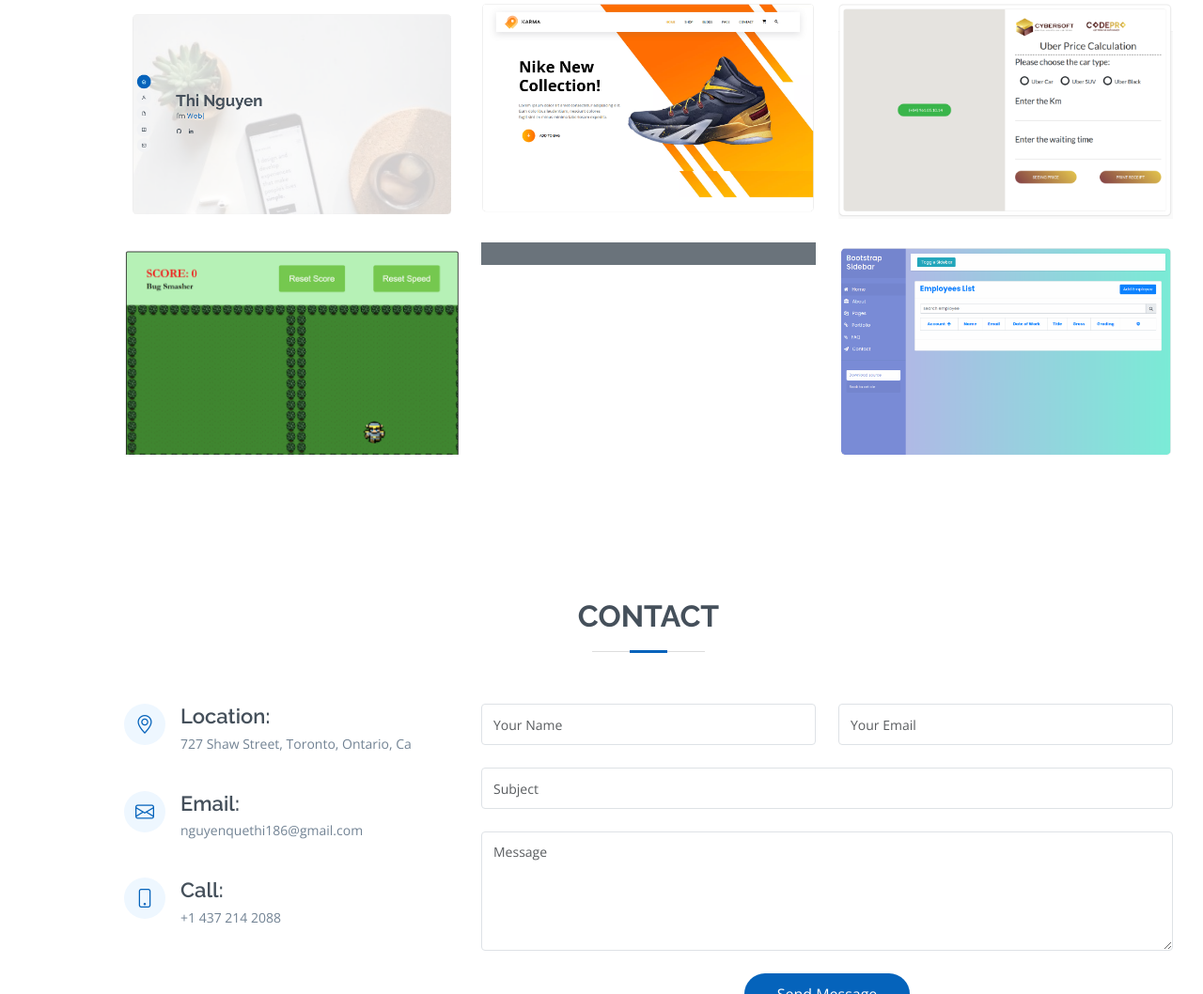
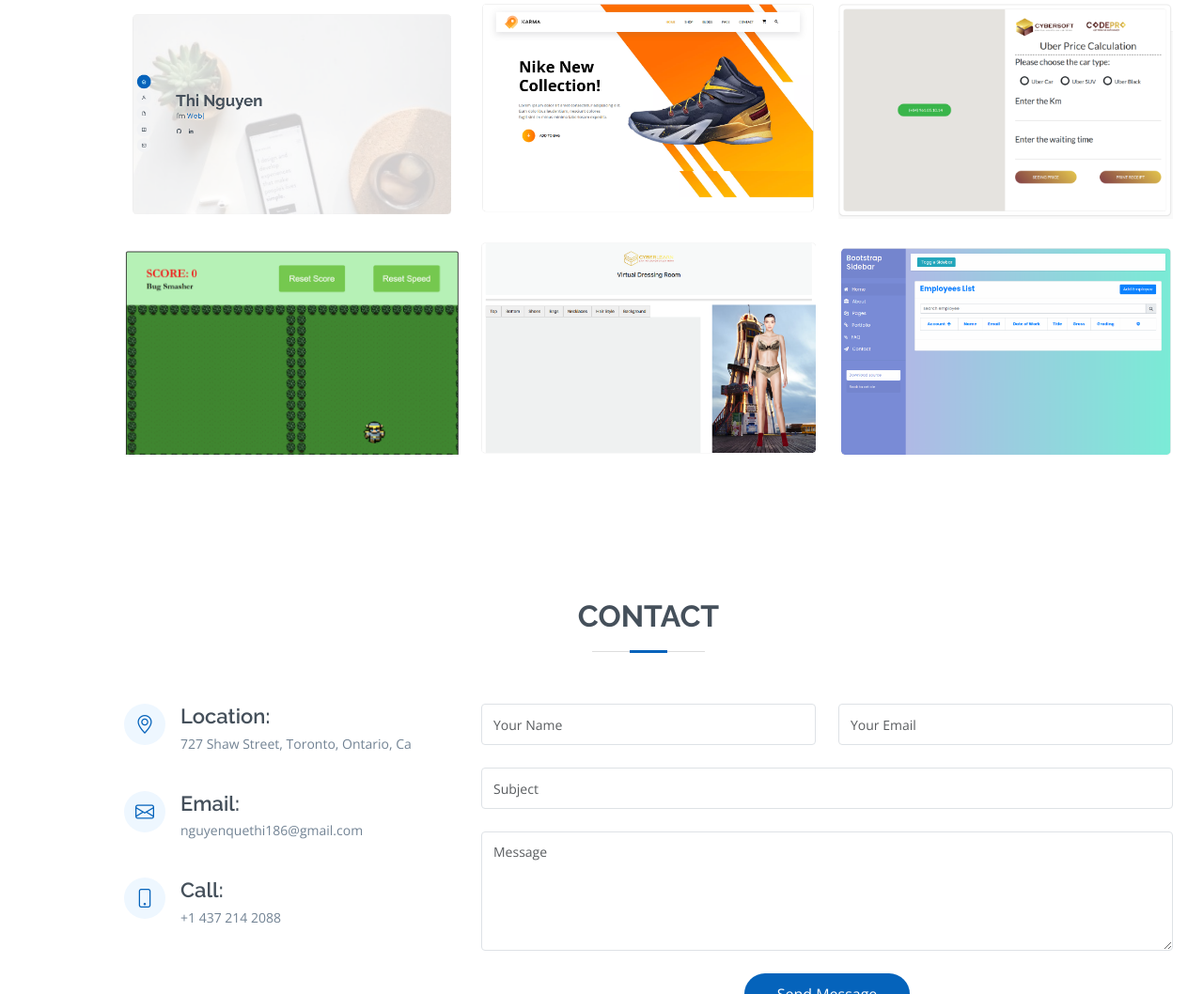
Before and after one commit to nguyenquethi/ThiNguyen-Portfolio, a plain HTML site: page index.html in a window 1280 px wide. Shown: the part 2753-3811 px from the top of the page at 94% size. Drawn offline with nearby package versions, Linux system fonts and the light colour scheme.

Commit message:
update image for project

```diff
--- a/index.html
+++ b/index.html
@@ -249,7 +249,6 @@
 
         <div class="section-title">
           <h2>Portfolio</h2>
-          <!-- <p>Magnam dolores commodi suscipit. Necessitatibus eius consequatur ex aliquid fuga eum quidem. Sit sint consectetur velit. Quisquam quos quisquam cupiditate. Et nemo qui impedit suscipit alias ea. Quia fugiat sit in iste officiis commodi quidem hic quas.</p> -->
         </div>
 
         <div class="row">
@@ -306,7 +305,7 @@
 
           <div class="col-lg-4 col-md-6 portfolio-item filter-app">
             <div class="portfolio-wrap">
-              <img src="assets//img/dressing.png" class="img-fluid" alt="">
+              <img src="assets/img/dressingRoom.png" class="img-fluid" alt="">
               <div class="portfolio-info">
                 <h4>Virtual Dressing Room</h4>
                 <p>Web</p>
```
Also changed, not shown: assets/img/dressing.png (deleted), assets/img/dressingRoom.png (added).
